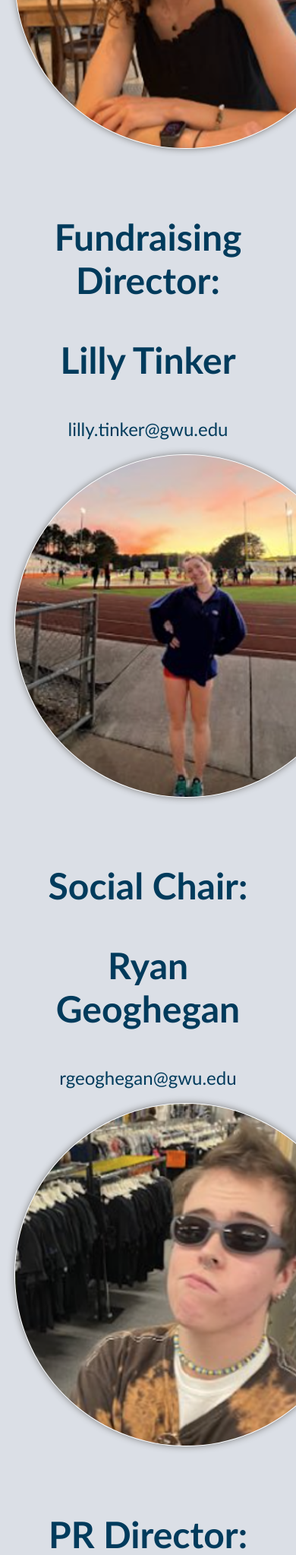
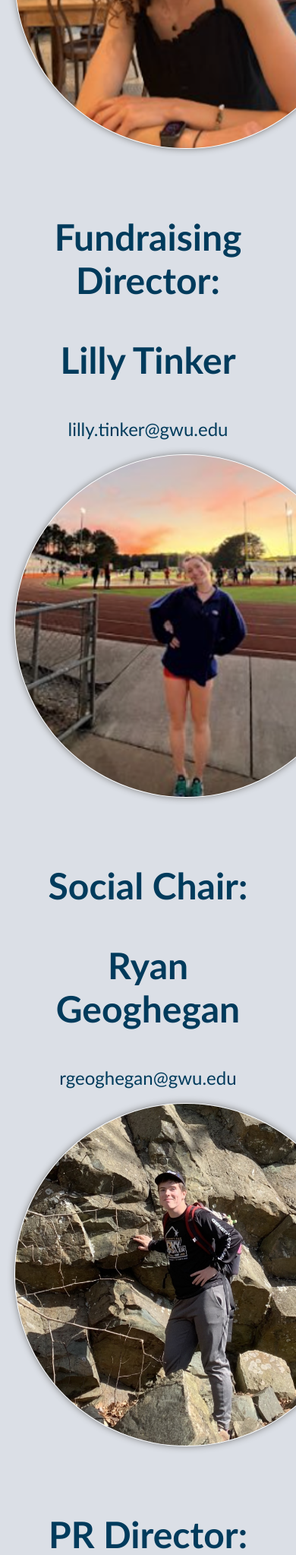
Before and after one commit to adamgizis/gwuxcwebsite, a Python web app: template templates/eboard.html in a window 390 px wide; the page is wider, and only the part inside the window is pictured. Shown: the part 2948-4995 px from the top of that part at 76% size. Run offline with Jinja, Linux system fonts and the light colour scheme; the template is opened without the code that fills it, so the values that code supplies are empty.

Commit message:
changing ryan's eboard section

```diff
--- a/static/eboard.css
+++ b/static/eboard.css
@@ -16,7 +16,10 @@
 
 /* eboard section layout*/
 .meet-eboard {
-    display: flex;
+    display: grid;
+    grid-template-columns: 1fr 1fr;
+    width: 100%;
+    box-sizing: border-box;
     align-items: center;
     justify-content: center;
     padding: 20px;
@@ -40,6 +43,14 @@
 
 /*layout for smaller screens */
 @media (max-width: 850px) {
+    .meet-eboard {
+        display: flex;
+        align-items: center;
+        justify-content: center;
+        padding: 20px;
+        flex-direction: column;
+    }
+
     div.right-side.eboard-role {
         display: none;
     }
@@ -47,9 +58,6 @@
         margin-bottom: 20px;
         }
 
-    .meet-eboard {
-        flex-direction: column;
-    }
     .card {
         display: flex;
         justify-content: center;
@@ -135,7 +143,7 @@
     padding: 105px;
 }
 .social .card p {
-    padding: 90px;
+    padding: 95px;
 }
 .secretary .card p {
     padding: 130px;
--- a/templates/eboard.html
+++ b/templates/eboard.html
@@ -151,15 +151,15 @@
         <div class="right-side">
             <div class="card individual-pic">
                 <div class="card-front">
-                    <img src="../static/images/ryan-eboard.png" alt="Ryan Geoghegan">
+                    <img src="../static/images/eboard/ryan-eboard.jpeg" alt="Ryan Geoghegan">
                 </div>
                 <div class="card-back">
                     <p>
-                        Howdy everyone! My name is Ryan (he/they), and I'm a third-year from beautiful Arlington, MA!
-                        I'm majoring in fine arts and environmental science and minoring in statistics.
-                        I've run several half-marathons for fun, but I rowed for all of high school, so this is my first year actually racing!!
-                        When I'm not running, you can usually find me at a museum, watching horror movies, or frolicking outside.
-                        I'm super excited to serve as your social chair and run together!
+                        Hey everyone! I'm Ryan (he/they) and I'm a junior majoring in environmental science and minoring in GIS and fine arts!
+                        I'm from sunny Arlington, MA.
+                        I've raced everything from the 200m to the marathon, but the Cherry Blossom 10 Mile will always have a special place in my heart &lt;3.
+                        When I'm not running, you can find me hiking, crafting, or watching movies!
+                        I'm looking forward to another great semester as social chair!!
                     </p>
                 </div>
             </div>
```
Also changed, not shown: other parts of templates/eboard.html (+12 -12 lines), static/images/eboard/adam-eboard.png (renamed from static/images/adam-eboard.png), static/images/eboard/carolyn-eboard.png (renamed from static/images/carolyn-eboard.png), static/images/eboard/eboard-pic.JPG (renamed from static/images/eboard-pic.JPG), static/images/eboard/gabi-eboard.png (renamed from static/images/gabi-eboard.png), static/images/eboard/julia-eboard.png (renamed from static/images/julia-eboard.png), static/images/eboard/lilly-eboard.png (renamed from static/images/lilly-eboard.png), static/images/eboard/lily-eboard.png (renamed from static/images/lily-eboard.png), static/images/eboard/marlena-eboard.JPG (renamed from static/images/marlena-eboard.JPG), static/images/eboard/mitch-eboard.png (renamed from static/images/mitch-eboard.png), static/images/eboard/morgan-eboard.jpeg (renamed from static/images/morgan-eboard.jpeg), static/images/eboard/ryan-eboard.jpeg (added), static/images/eboard/sal-eboard.png (added), static/images/eboard/thara-eboard.png (renamed from static/images/thara-eboard.png), 1 more files, 1 other file.
